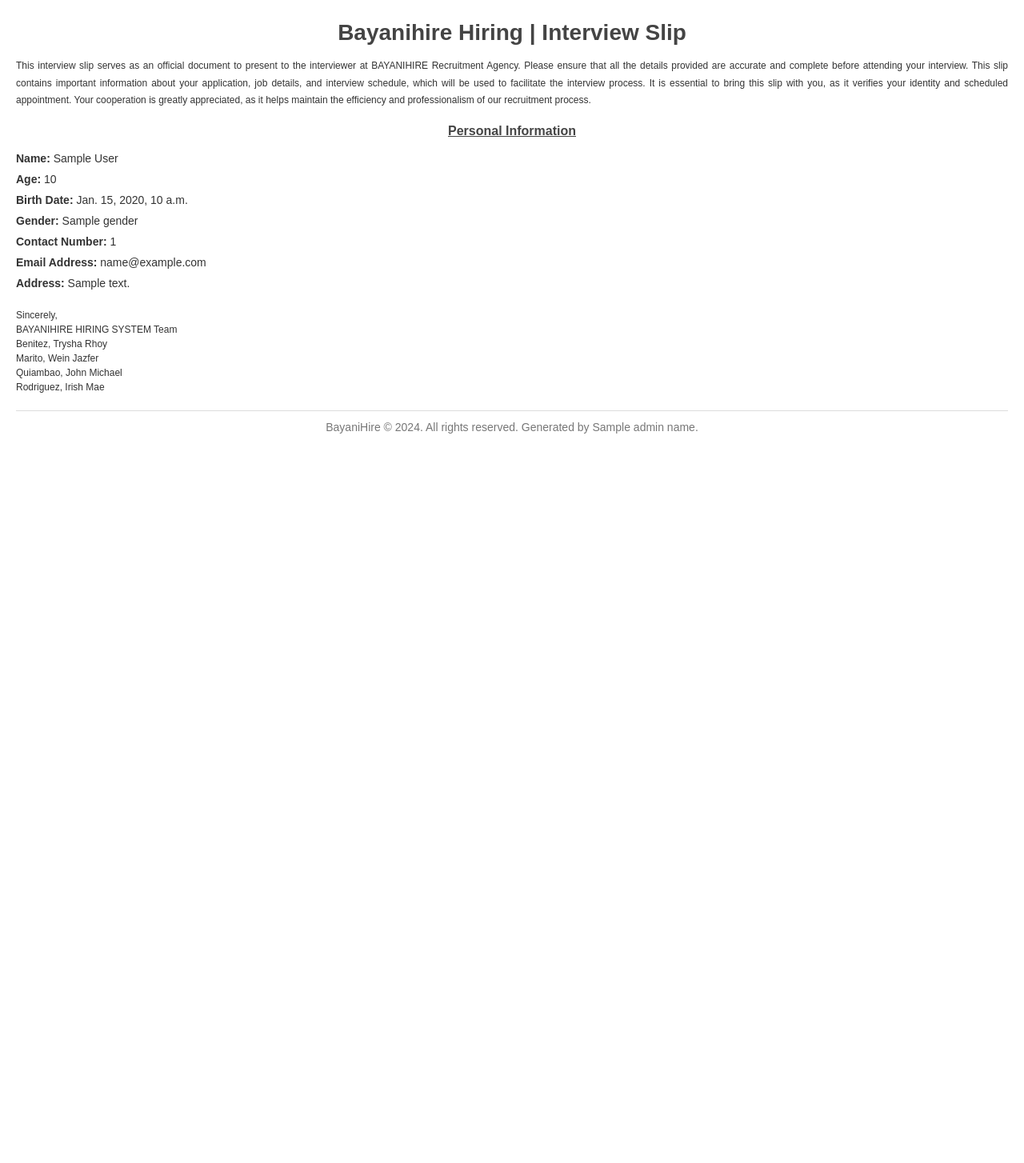
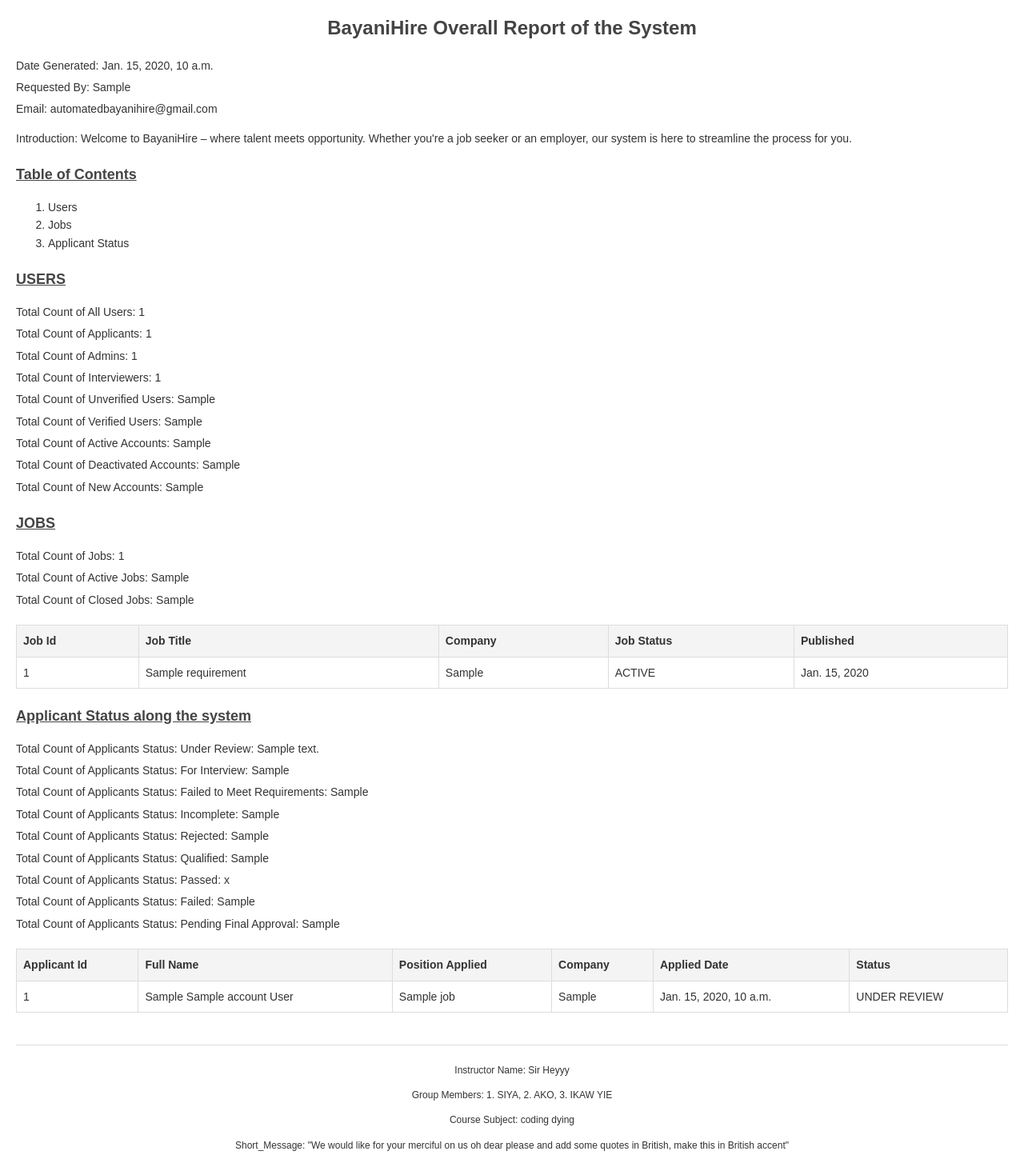
Before and after one commit to BayaniHire/WebApplication, a Django app: template users_app/templates/ADMIN_GENERATEPDF.html in a window 1280 px wide. Shown: the whole page at 80% size. Before the commit the page ends 542 px from the top, so only its background shows below. Run offline with Django 5.2, Linux system fonts and the light colour scheme; tables that the repository leaves empty hold one stand-in row (values such as "Sample post"); the template is opened without the code that fills it: values that come from a table or form of the project are taken from there, most other values are stand-ins (such as "Sample title", 1, 10 or a date in 2020).

Commit message:
Add files via upload

```diff
--- a/users_app/templates/ADMIN_GENERATEPDF.html
+++ b/users_app/templates/ADMIN_GENERATEPDF.html
@@ -3,112 +3,162 @@
 <html lang="en">
 <head>
     <meta charset="UTF-8">
-    <title>System Report</title>
+    <title>BayaniHire Overall Report of the System</title>
     <style>
         body {
             font-family: Arial, sans-serif;
-            margin: 20px;
             color: #333;
-            line-height: 1.5;
-            font-size: 12px;
+            line-height: 1.6;
+            font-size: 14px;
+            margin: 0;
+            padding: 0;
+            padding-left: 20px;
+            padding-right: 20px;
         }
-        h1, h2 {
-            text-align: center;
+        h1, h2, h3 {
             color: #444;
         }
         h1 {
-            font-size: 28px;
-            margin-bottom: 10px;
+            text-align: center;
+            font-size: 24px;
         }
         h2 {
-            font-size: 20px;
-            margin-bottom: 20px;
+            font-size: 18px;
             text-decoration: underline;
+            margin-top: 20px;
         }
-        .section {
-            margin-bottom: 20px;
+        h3 {
+            font-size: 16px;
+            margin-top: 10px;
         }
-        .section-title {
-            font-size: 16px;
-            font-weight: bold;
-            margin-bottom: 10px;
-            color: #444;
+        .info, .summary, .table {
+            margin-top: 5px;
         }
-        .info-text {
-            margin-bottom: 15px;
-            text-align: justify;
-            font-size: 12px;
-            line-height: 1.8;
+        .info p, .summary p {
+            margin: 5px 0;
         }
-        .list {
-            list-style-type: none;
-            padding: 0;
-        }
-        .list-item {
-            margin-bottom: 5px;
-            font-size: 14px;
-        }
-        .list-item span {
-            font-weight: bold;
-        }
-        table {
+        .table {
             width: 100%;
             border-collapse: collapse;
-            margin-bottom: 20px;
+            margin-top: 20px;
         }
-        th, td {
+        .table th, .table td {
             border: 1px solid #ddd;
             padding: 8px;
             text-align: left;
         }
-        th {
+        .table th {
             background-color: #f4f4f4;
-            font-weight: bold;
         }
         .footer {
+            margin-top: 40px;
+            font-size: 12px;
             text-align: center;
-            font-size: 14px;
-            margin-top: 20px;
             border-top: 1px solid #ddd;
             padding-top: 10px;
-            color: #777;
         }
     </style>
 </head>
 <body>
-    <div class="header">
-        <h1>Bayanihire Hiring | Interview Slip</h1>
+    <h1>BayaniHire Overall Report of the System</h1>
+    <div class="info">
+        <p>Date Generated: {{ date_generated }}</p>
+        <p>Requested By: {{ requested_by }}</p>
+        <p>Email: automatedbayanihire@gmail.com</p>
     </div>
-    <div class="info-text">
-        This interview slip serves as an official document to present to the interviewer at BAYANIHIRE Recruitment Agency. Please ensure that all the details provided are accurate and complete before attending your interview. This slip contains important information about your application, job details, and interview schedule, which will be used to facilitate the interview process. It is essential to bring this slip with you, as it verifies your identity and scheduled appointment. Your cooperation is greatly appreciated, as it helps maintain the efficiency and professionalism of our recruitment process.
+    <p>Introduction: Welcome to BayaniHire – where talent meets opportunity. Whether you're a job seeker or an employer, our system is here to streamline the process for you.</p>
+
+    <h2>Table of Contents</h2>
+    <ol>
+        <li>Users</li>
+        <li>Jobs</li>
+        <li>Applicant Status</li>
+    </ol>
+
+    <h2>USERS</h2>
+    <div class="summary">
+        <p>Total Count of All Users: {{ total_users }}</p>
+        <p>Total Count of Applicants: {{ applicants|length }}</p>
+        <p>Total Count of Admins: {{ total_admins }}</p>
+        <p>Total Count of Interviewers: {{ total_interviewers }}</p>
+        <p>Total Count of Unverified Users: {{ unverified_users }}</p>
+        <p>Total Count of Verified Users: {{ verified_users }}</p>
+        <p>Total Count of Active Accounts: {{ active_accounts }}</p>
+        <p>Total Count of Deactivated Accounts: {{ deactivated_accounts }}</p>
+        <p>Total Count of New Accounts: {{ new_accounts }}</p>
     </div>
 
-    <!-- Personal Information Section -->
-    <div class="section">
-        <h2 class="section-title">Personal Information</h2>
-        <ul class="list">
-            <li class="list-item"><span>Name:</span> {{ account_info.full_name }}</li>
-            <li class="list-item"><span>Age:</span> {{ account_info.age }}</li>
-            <li class="list-item"><span>Birth Date:</span> {{ account_info.birth_date }}</li>
-            <li class="list-item"><span>Gender:</span> {{ account_info.gender }}</li>
-            <li class="list-item"><span>Contact Number:</span> {{ account_info.mobile_number }}</li>
-            <li class="list-item"><span>Email Address:</span> {{ account_info.email }}</li>
-            <li class="list-item"><span>Address:</span> {{ account_info.address }}</li>
-        </ul>
+    <h2>JOBS</h2>
+    <div class="summary">
+        <p>Total Count of Jobs: {{ total_jobs }}</p>
+        <p>Total Count of Active Jobs: {{ jobs_active }}</p>
+        <p>Total Count of Closed Jobs: {{ jobs_closed }}</p>
     </div>
+    <table class="table">
+        <thead>
+            <tr>
+                <th>Job Id</th>
+                <th>Job Title</th>
+                <th>Company</th>
+                <th>Job Status</th>
+                <th>Published</th>
+            </tr>
+        </thead>
+        <tbody>
+            {% for job in jobs %}
+            <tr>
+                <td>{{ job.job_id }}</td>
+                <td>{{ job.job_title }}</td>
+                <td>{{ job.job_company }}</td>
+                <td>{{ job.job_status }}</td>
+                <td>{{ job.job_date_published }}</td>
+            </tr>
+            {% endfor %}
+        </tbody>
+    </table>
 
-    <div class="signature-section">
-        Sincerely,<br>
-        BAYANIHIRE HIRING SYSTEM Team<br>
-        Benitez, Trysha Rhoy<br>
-        Marito, Wein Jazfer<br>
-        Quiambao, John Michael<br>
-        Rodriguez, Irish Mae
+    <h2>Applicant Status along the system</h2>
+    <div class="summary">
+        <p>Total Count of Applicants Status: Under Review: {{ applicants_under_review }}</p>
+        <p>Total Count of Applicants Status: For Interview: {{ applicants_for_interview }}</p>
+        <p>Total Count of Applicants Status: Failed to Meet Requirements: {{ applicants_failed_to_meet_requirements }}</p>
+        <p>Total Count of Applicants Status: Incomplete: {{ applicants_incomplete }}</p>
+        <p>Total Count of Applicants Status: Rejected: {{ applicants_rejected }}</p>
+        <p>Total Count of Applicants Status: Qualified: {{ applicants_qualified }}</p>
+        <p>Total Count of Applicants Status: Passed: {{ applicants_passed }}</p>
+        <p>Total Count of Applicants Status: Failed: {{ applicants_failed }}</p>
+        <p>Total Count of Applicants Status: Pending Final Approval: {{ applicants_pending_final_approval }}</p>
     </div>
+    <table class="table">
+        <thead>
+            <tr>
+                <th>Applicant Id</th>
+                <th>Full Name</th>
+                <th>Position Applied</th>
+                <th>Company</th>
+                <th>Applied Date</th>
+                <th>Status</th>
+            </tr>
+        </thead>
+        <tbody>
+            {% for applicant in applicants %}
+            <tr>
+                <td>{{ applicant.applicant_status_id }}</td>
+                <td>{{ applicant.account.first_name }} {{ applicant.account.middle_name }} {{ applicant.account.last_name }}</td>
+                <td>{{ applicant.job.job_title }}</td>
+                <td>{{ applicant.job.job_company }}</td>
+                <td>{{ applicant.submission_date }}</td>
+                <td>{{ applicant.applicant_status }}</td>
+            </tr>
+            {% endfor %}
+        </tbody>
+    </table>
 
-    <!-- Footer -->
     <div class="footer">
-        BayaniHire © 2024. All rights reserved. Generated by {{ admin_name }}.
+        <p>Instructor Name: Sir Heyyy</p>
+        <p>Group Members: 1. SIYA, 2. AKO, 3. IKAW YIE</p>
+        <p>Course Subject: coding dying</p>
+        <p>Short_Message: "We would like for your merciful on us oh dear please and add some quotes in British, make this in British accent"</p>
     </div>
 </body>
 </html>
```
